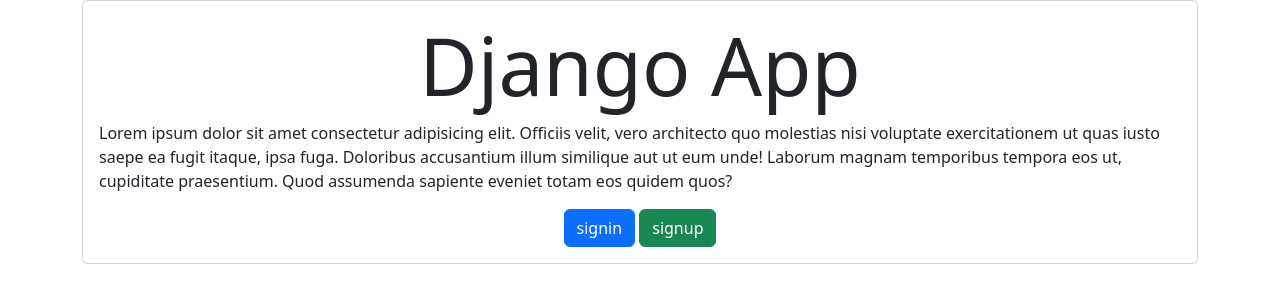
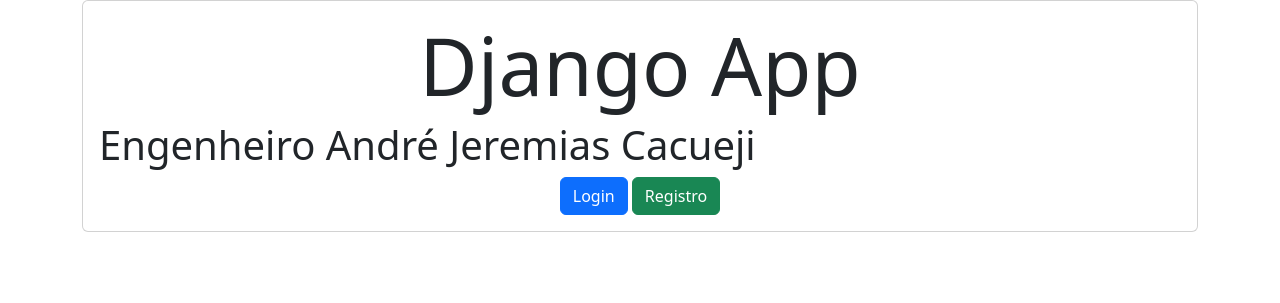
Before and after one commit to qalintana/app-django, a Django app: page / in a window 1280 px wide. Shown: the part 56-359 px from the top of the page. Run offline with Django 5.2, Linux system fonts and the light colour scheme.

Commit message:
database

```diff
--- a/tasks/templates/home.html
+++ b/tasks/templates/home.html
@@ -4,11 +4,12 @@
 
     <section class="card card-body">
       <h1 class="display-1 text-center">Django App</h1>
-      <p>Lorem ipsum dolor sit amet consectetur adipisicing elit. Officiis velit, vero architecto quo molestias nisi voluptate exercitationem ut quas iusto saepe ea fugit itaque, ipsa fuga. Doloribus accusantium illum similique aut ut eum unde! Laborum magnam temporibus tempora eos ut, cupiditate praesentium. Quod assumenda sapiente eveniet totam eos quidem quos?</p>
+
+      <h1>Engenheiro André Jeremias Cacueji</h1>
 
       <div class="text-center">
-        <a class="btn btn-primary" href="{% url 'signin' %}"> signin</a>
-        <a class="btn btn-success" href="{% url 'signup' %}"> signup</a>
+        <a class="btn btn-primary" href="{% url 'signin' %}"> Login</a>
+        <a class="btn btn-success" href="{% url 'signup' %}"> Registro</a>
       </div>
 
     </section>
```
